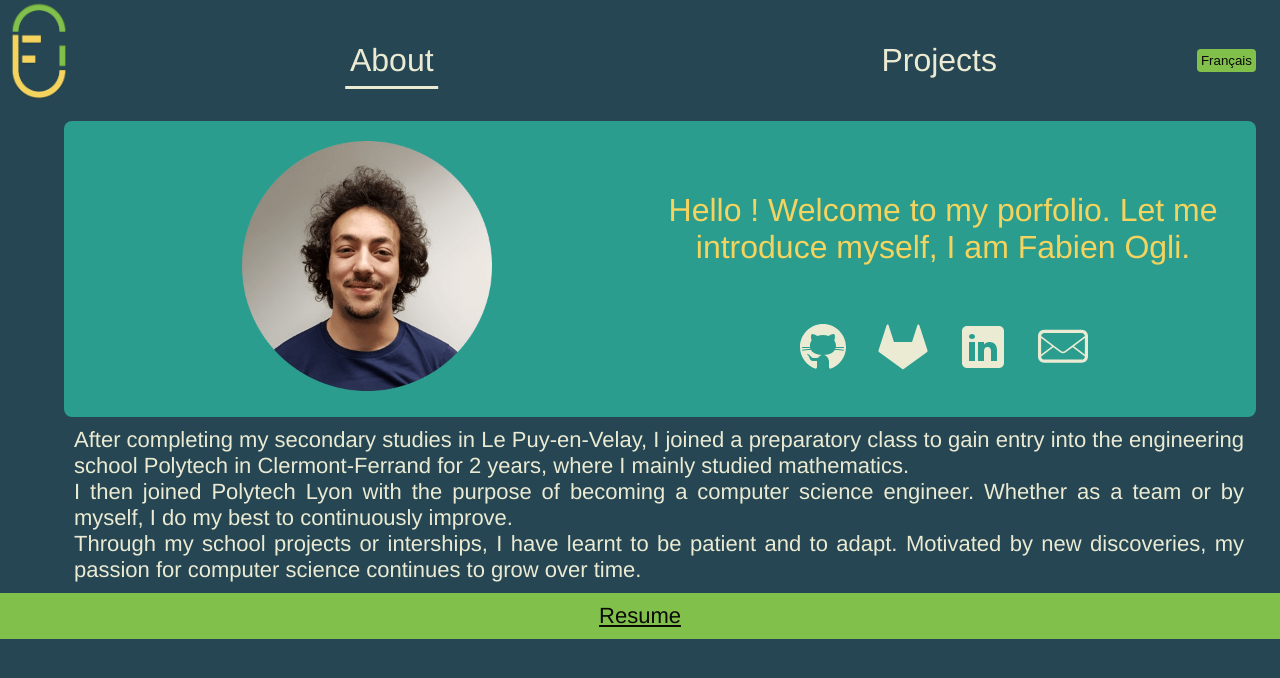
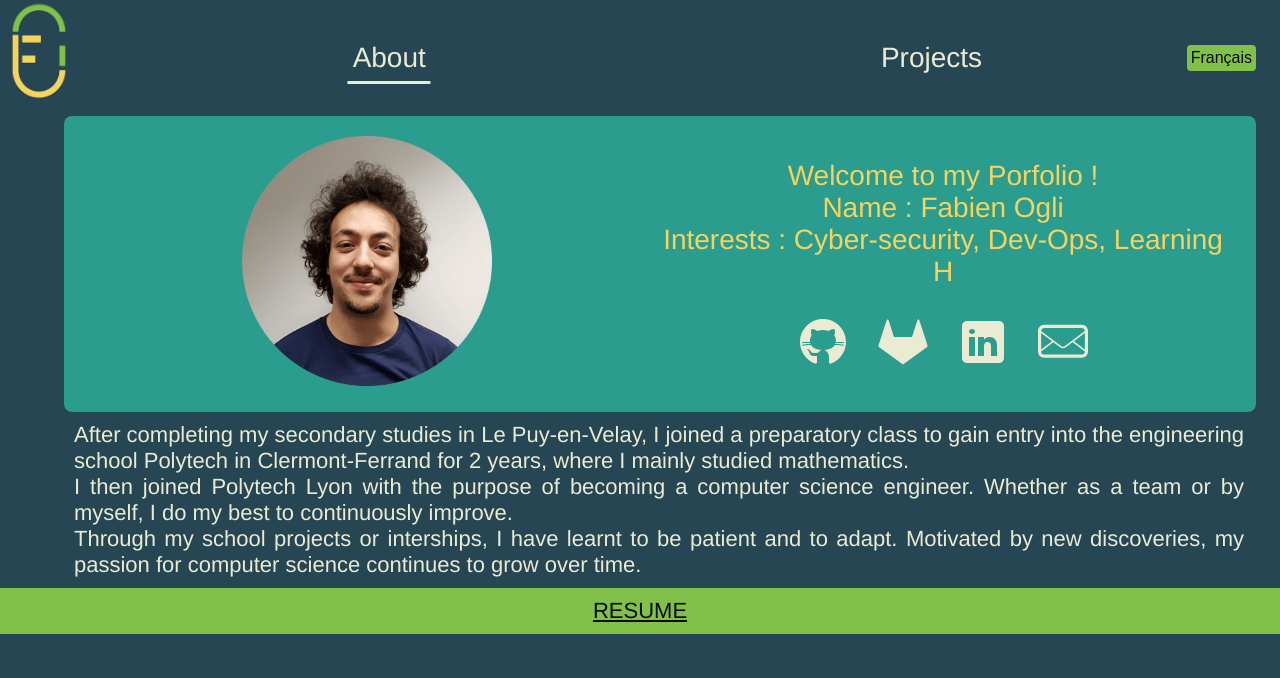
Before and after one commit to fabienogli/fabienogli.github.io, a Vue app: page /#/ in a window 1280 px wide. Shown: the top 678 px of the page. Built offline with nearby package versions, Linux system fonts and the light colour scheme.

Commit message:
rough day

```diff
--- a/src/components/About.vue
+++ b/src/components/About.vue
@@ -6,7 +6,7 @@
       </div>
       <div class="top container">
         <div class="name-container">
-          <div class="name">{{headline}}</div>
+          <div class="name" v-html="headline">{{headline}}</div>
         </div>
         <contact/>
       </div>
@@ -114,6 +114,7 @@ export default {
       flex-flow: column wrap;
       align-items: center;
       justify-content: center;
+      text-align: center;
       align-content: center;
       .name {
         color: $accentColor;
--- a/src/components/CustomFooter.vue
+++ b/src/components/CustomFooter.vue
@@ -1,10 +1,11 @@
 <template>
   <div class="CustomFooter">
-
     <div class="content-container">
-          <a class="content"  :href="'/static/informations/' + urls[lang] + '.pdf'" download>
-          {{urls[lang] | capitalize}}
-      </a>
+      <a
+        class="content"
+        :href="'/static/informations/' + urls[lang] + '.pdf'"
+        download
+      >{{urls[lang] | capitalize}}</a>
     </div>
   </div>
 </template>
@@ -12,25 +13,24 @@
 <script>
 export default {
   name: "CustomFooter",
-  data () {
+  data() {
     return {
-      urls : {
-    'fr': 'cv',
-    'en': 'resume'
+      urls: {
+        fr: "cv",
+        en: "resume"
       }
-
-    }
+    };
   },
   computed: {
     lang() {
       return this.$store.getters["lang/get"];
-    },
+    }
   },
   filters: {
-  capitalize: function (value) {
-    if (!value) return ''
-    value = value.toString()
-    return value.charAt(0).toUpperCase() + value.slice(1)
+    capitalize: function(value) {
+      if (!value) return "";
+      value = value.toString();
+      return value.toUpperCase();
     }
   }
 };
@@ -44,7 +44,6 @@ export default {
   display: flex;
   flex-direction: column;
   justify-content: flex-end;
-
 }
 .content {
   color: $onSecondary;
@@ -53,10 +52,8 @@ export default {
   transition: background-color 0.2s ease;
   &:hover {
     background-color: black;
-    color : white;
-
+    color: white;
   }
-
 }
 .content-container {
   width: 100%;
@@ -66,6 +63,5 @@ export default {
   display: flex;
   justify-content: center;
   flex-shrink: 0;
-
 }
 </style>
--- a/src/components/NavBar.vue
+++ b/src/components/NavBar.vue
@@ -1,7 +1,7 @@
 <template>
   <div class="navBar">
     <div class="brand">
-      <img class="logo" src="@/assets/logo.png">
+      <img class="logo" src="@/assets/logo.png" />
     </div>
     <nav-items-column
       :lang="this.lang"
@@ -74,6 +74,7 @@ export default {
   border-radius: 4px;
   border: none;
   padding: 4px;
+  font-size: $small-content;
 }
 .wrapper {
   flex: 1;
--- a/src/styles/_variables.scss
+++ b/src/styles/_variables.scss
@@ -1,16 +1,16 @@
 /*coolors.co/083d77-ebebd3-f4d35e-a3d9ff-7e6b8f*/
 
-$fa-font-path: './fontawesome/webfonts';
-$main-font: 'Roboto', sans-serif;
+$fa-font-path: "./fontawesome/webfonts";
+$main-font: "Roboto", sans-serif;
 
 $lightGrey: #a0a0a0;
 $dark: #000000;
 
 $primaryColor: #264653;
-$primaryLight: #2A9D8F;
-$accentColor: #F4D35E;
-$secondColor: #81C14B;
-$onPrimary: #EBEBD3;
+$primaryLight: #2a9d8f;
+$accentColor: #f4d35e;
+$secondColor: #81c14b;
+$onPrimary: #ebebd3;
 $onSecondary: #0b0a07;
 $onAccentColor: #0b0a07;
 
@@ -18,6 +18,6 @@ $select-background: red;
 $select-color: blue;
 
 $title: 40px;
-$subtitle: 32px;
+$subtitle: 28px;
 $content: 22px;
 $small-content: 16px;
--- a/src/texts/about.json
+++ b/src/texts/about.json
@@ -1,8 +1,9 @@
 {
   "headline": {
     "en":
-      "Hello ! Welcome to my porfolio. Let me introduce myself, I am Fabien Ogli.",
-    "fr": "Bonjour et bienvenue sur mon portfolio ! Je m'appelle Fabien Ogli."
+      "Welcome to my Porfolio !<br>Name : Fabien Ogli<br>Interests : Cyber-security, Dev-Ops, Learning<br>Hobbies : Scripting my life, Movies",
+    "fr":
+      "Bienvenue sur mon Portfolio !<br>Nom: Fabien Ogli<br>Intérêts : Sécurité Informatique, DevOps, Apprendre<br>Loisir : Tout automatiser, Cinéma"
   },
   "content": {
     "en":
```
Also changed, not shown: 2 other files (tests, documents, lock files or other folders). Lines whose indentation alone changed are shown as unchanged.
